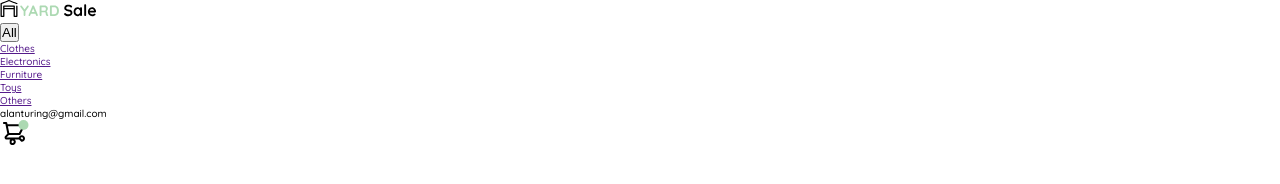
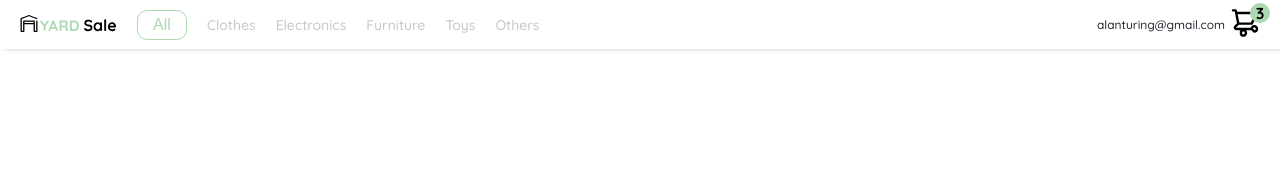
Before and after one commit to EntomoSci/YardSale, a plain HTML site: page pages/nav-bar.html in a window 1280 px wide. Drawn offline with Linux system fonts and the light colour scheme.

Commit message:
Adding styles to nav-bar

```diff
--- a/pages/nav-bar.html
+++ b/pages/nav-bar.html
@@ -10,6 +10,98 @@
             <link href="https://fonts.googleapis.com/css2?family=Quicksand:wght@300;500;700&family=Roboto:wght@700&display=swap" rel="stylesheet" />
             <link rel="stylesheet" href="../css/main.css" />
             <title>Yard Sale</title>
+            <style>
+                .nav-bar
+                {
+                    display: flex;
+                    justify-content: space-between;
+
+                    width: 100%;
+                    height: auto;
+                    padding: 8px 20px;
+                    box-shadow: 5px 0 5px 0 var(--very-light-pink);
+                }
+                .nav-bar__left-container,
+                .nav-bar__right-container,
+                .left-container__list-container,
+                .left-container__list
+                {
+                    display: flex;
+                    align-items: center;
+                }
+                .left-container__logo
+                {
+                    height: 20px;
+                    width: auto;
+                    margin-right: 20px;
+                }
+                .list-container__button
+                {
+                    font-size: 1.6rem;
+                    font-weight: 500;
+
+                    width: 50px;
+                    height: 30px;
+                    border: 1px solid var(--hospital-green);
+                    border-radius: 10px;
+                    outline: none;
+                    margin-right: 20px;
+
+                    color: var(--hospital-green);
+                    background-color: var(--white);
+                }
+                .left-container__list
+                {
+                    list-style: none;
+                }
+                .list__item
+                {
+                    margin-right: 20px;
+                }
+                .list__item a
+                {
+                    font-size: 1.4rem;
+                    font-weight: 500;
+
+                    color: var(--very-light-pink);
+                    text-decoration: none;
+                }
+
+                /* RIGHT SECTION ONLY */
+                .right-container__user-email
+                {
+                    font-size: 1.2rem;
+                    font-weight: 500;
+
+                    margin-right: 5px;
+                    color: var(--dark);
+                }
+                .right-container__shopping-cart
+                {
+                    position: relative;
+                }
+                .shopping-cart__icon
+                {
+                    width: 30px;
+                    height: 30px;
+                }
+                .shopping-cart__notification
+                {
+                    position: absolute;
+                    top: -5px;
+                    right: -10px;
+                    text-align: center;
+
+                    font-size: 1.6rem;
+                    font-weight: 700;
+
+                    width: 20px;
+                    height: 20px;
+                    border-radius: 50%;
+
+                    background-color: var(--hospital-green);
+                }
+            </style>
     </head>
 
     <body>
@@ -17,7 +109,7 @@
             <section class="nav-bar__left-container">
                 <img class="left-container__logo" src="../assets/img/logos/logo_yard_sale.svg" alt="Yard Sale logo">
                 <div class="left-container__list-container">
-                    <button class="list-container__all">All</button>
+                    <button class="list-container__button">All</button>
                     <ul class="left-container__list">
                         <li class="list__item"><a href="">Clothes</a></li>
                         <li class="list__item"><a href="">Electronics</a></li>
@@ -29,7 +121,10 @@
             </section>
             <section class="nav-bar__right-container">
                 <p class="right-container__user-email">alanturing@gmail.com</p>
-                <img class="right-container__icon" src="../assets/icons/icon_shopping_cart_notification.svg" alt="">
+                <div class="right-container__shopping-cart">
+                    <img class="shopping-cart__icon" src="../assets/icons/icon_shopping_cart.svg" alt="">
+                    <p class="shopping-cart__notification">3</p>
+                </div>
             </section>
         </nav>
     </body>
```
